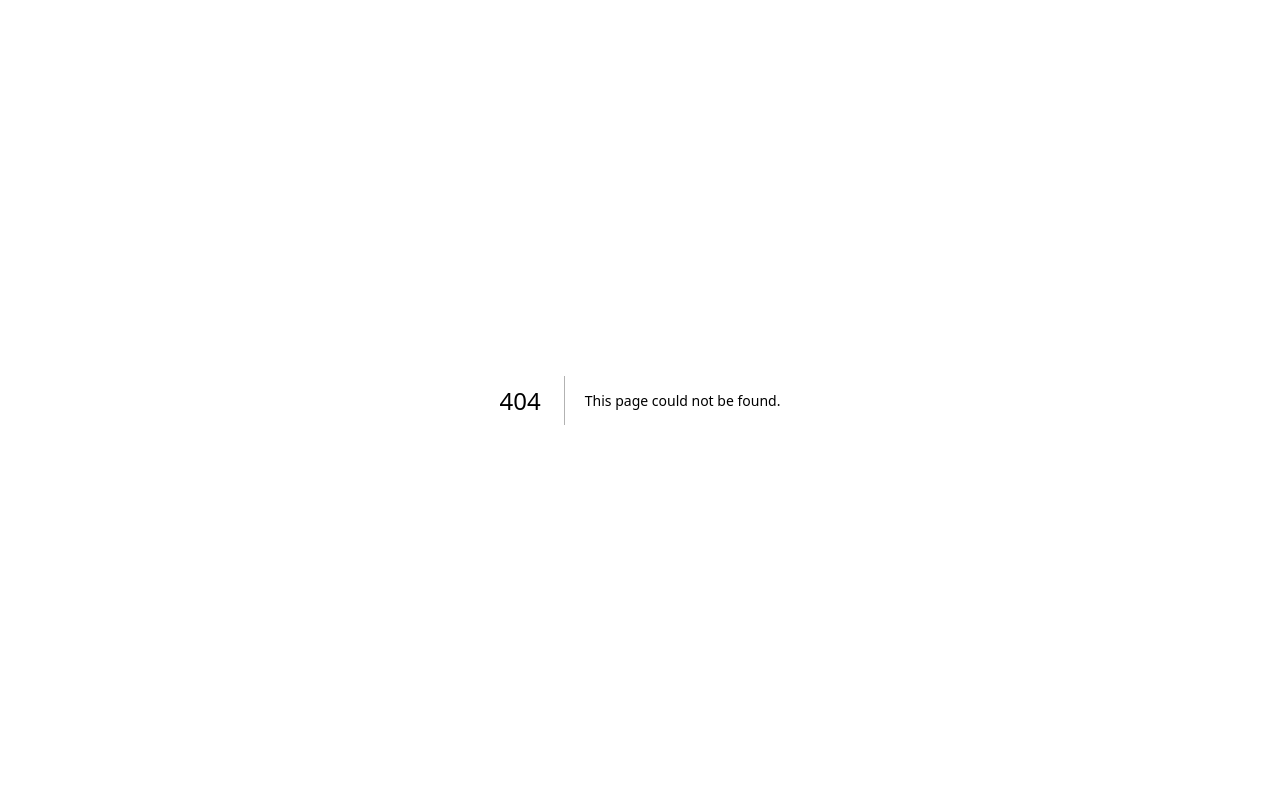
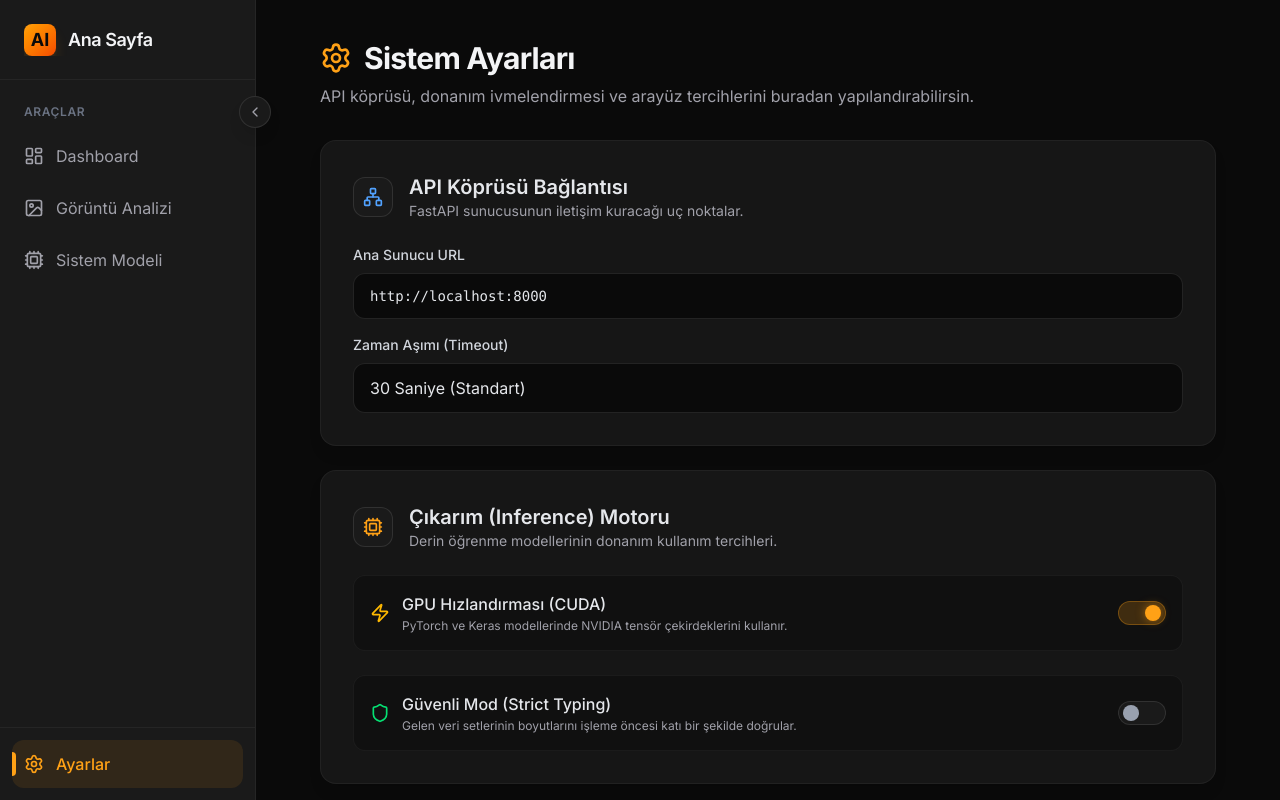
Before and after one commit to omerfarukpirhasanoglu/pirhasanoglu.com, a Next.js app: page /dashboard/settings in a window 1280 px wide. Before the commit this address had no page. Built offline with nearby package versions, Linux system fonts and the light colour scheme.

Commit message:
settings page added

```diff
--- /dev/null
+++ b/src/app/dashboard/settings/page.tsx
@@ -0,0 +1,114 @@
+import {
+  Settings as SettingsIcon,
+  Cpu,
+  Network,
+  Shield,
+  Zap,
+  Save
+} from "lucide-react";
+import { Button } from "@/src/components/ui/Button";
+
+export default function SettingsPage() {
+  return (
+    <div className="max-w-4xl mx-auto w-full flex flex-col gap-8 animate-reveal">
+
+      {/* Üst Başlık */}
+      <div>
+        <h1 className="text-3xl font-bold tracking-tight text-gray-100 flex items-center gap-3">
+          <SettingsIcon className="w-8 h-8 text-accent" />
+          Sistem Ayarları
+        </h1>
+        <p className="text-textMuted mt-2">
+          API köprüsü, donanım ivmelendirmesi ve arayüz tercihlerini buradan yapılandırabilirsin.
+        </p>
+      </div>
+
+      <div className="flex flex-col gap-6">
+
+        {/* API Konfigürasyon Kartı */}
+        <div className="glass-panel rounded-2xl p-6 md:p-8 border border-white/5 relative overflow-hidden group hover:border-white/10 transition-colors">
+          <div className="flex items-center gap-4 mb-6">
+            <div className="w-10 h-10 rounded-xl bg-surface flex items-center justify-center border border-white/10">
+              <Network className="w-5 h-5 text-blue-400" />
+            </div>
+            <div>
+              <h2 className="text-xl font-semibold text-gray-200">API Köprüsü Bağlantısı</h2>
+              <p className="text-sm text-textMuted">FastAPI sunucusunun iletişim kuracağı uç noktalar.</p>
+            </div>
+          </div>
+
+          <div className="space-y-4">
+            <div className="flex flex-col gap-2">
+              <label className="text-sm font-medium text-gray-300">Ana Sunucu URL</label>
+              <input
+                type="text"
+                defaultValue="http://localhost:8000"
+                className="w-full bg-background border border-white/10 rounded-xl px-4 py-3 text-gray-200 focus:outline-none focus:border-accent/50 focus:ring-1 focus:ring-accent/50 transition-all font-mono text-sm"
+              />
+            </div>
+            <div className="flex flex-col gap-2">
+              <label className="text-sm font-medium text-gray-300">Zaman Aşımı (Timeout)</label>
+              <select className="w-full bg-background border border-white/10 rounded-xl px-4 py-3 text-gray-200 focus:outline-none focus:border-accent/50 transition-all appearance-none">
+                <option value="30">30 Saniye (Standart)</option>
+                <option value="60">60 Saniye (Büyük tensör modelleri için)</option>
+                <option value="120">120 Saniye</option>
+              </select>
+            </div>
+          </div>
+        </div>
+
+        {/* Donanım ve Model Kartı */}
+        <div className="glass-panel rounded-2xl p-6 md:p-8 border border-white/5 relative overflow-hidden group hover:border-white/10 transition-colors delay-200 animate-reveal">
+          <div className="flex items-center gap-4 mb-6">
+            <div className="w-10 h-10 rounded-xl bg-surface flex items-center justify-center border border-white/10">
+              <Cpu className="w-5 h-5 text-accent" />
+            </div>
+            <div>
+              <h2 className="text-xl font-semibold text-gray-200">Çıkarım (Inference) Motoru</h2>
+              <p className="text-sm text-textMuted">Derin öğrenme modellerinin donanım kullanım tercihleri.</p>
+            </div>
+          </div>
+
+          <div className="space-y-6">
+            {/* Toggle Switch Simülasyonu */}
+            <div className="flex items-center justify-between p-4 bg-background/50 rounded-xl border border-white/5">
+              <div className="flex items-center gap-3">
+                <Zap className="w-5 h-5 text-amber-400" />
+                <div>
+                  <p className="font-medium text-gray-200">GPU Hızlandırması (CUDA)</p>
+                  <p className="text-xs text-textMuted mt-0.5">PyTorch ve Keras modellerinde NVIDIA tensör çekirdeklerini kullanır.</p>
+                </div>
+              </div>
+              {/* Açık/Kapalı Switch */}
+              <div className="w-12 h-6 bg-accent/20 rounded-full relative cursor-pointer border border-accent/30 flex items-center p-1">
+                <div className="w-4 h-4 bg-accent rounded-full absolute right-1 shadow-[0_0_10px_rgba(255,161,22,0.5)]"></div>
+              </div>
+            </div>
+
+            <div className="flex items-center justify-between p-4 bg-background/50 rounded-xl border border-white/5">
+              <div className="flex items-center gap-3">
+                <Shield className="w-5 h-5 text-green-400" />
+                <div>
+                  <p className="font-medium text-gray-200">Güvenli Mod (Strict Typing)</p>
+                  <p className="text-xs text-textMuted mt-0.5">Gelen veri setlerinin boyutlarını işleme öncesi katı bir şekilde doğrular.</p>
+                </div>
+              </div>
+              <div className="w-12 h-6 bg-surface rounded-full relative cursor-pointer border border-white/10 flex items-center p-1">
+                <div className="w-4 h-4 bg-gray-400 rounded-full absolute left-1"></div>
+              </div>
+            </div>
+          </div>
+        </div>
+
+        {/* Kaydet Butonu */}
+        <div className="flex justify-end mt-4 delay-400 animate-reveal">
+          <Button className="px-8 py-6 rounded-xl text-md flex items-center gap-2 shadow-lg shadow-accent/20 hover:shadow-accent/40">
+            <Save className="w-5 h-5" />
+            Sistem Tercihlerini Kaydet
+          </Button>
+        </div>
+
+      </div>
+    </div>
+  );
+}
```
